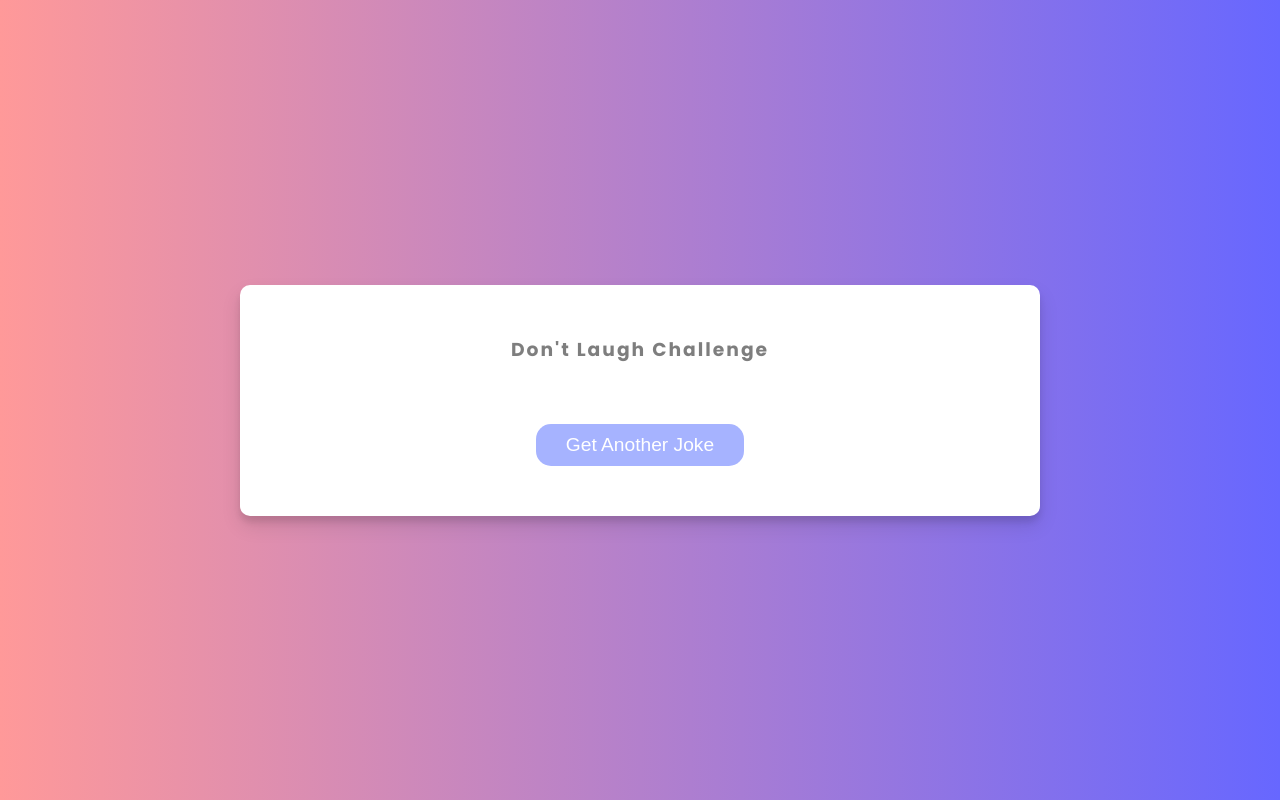
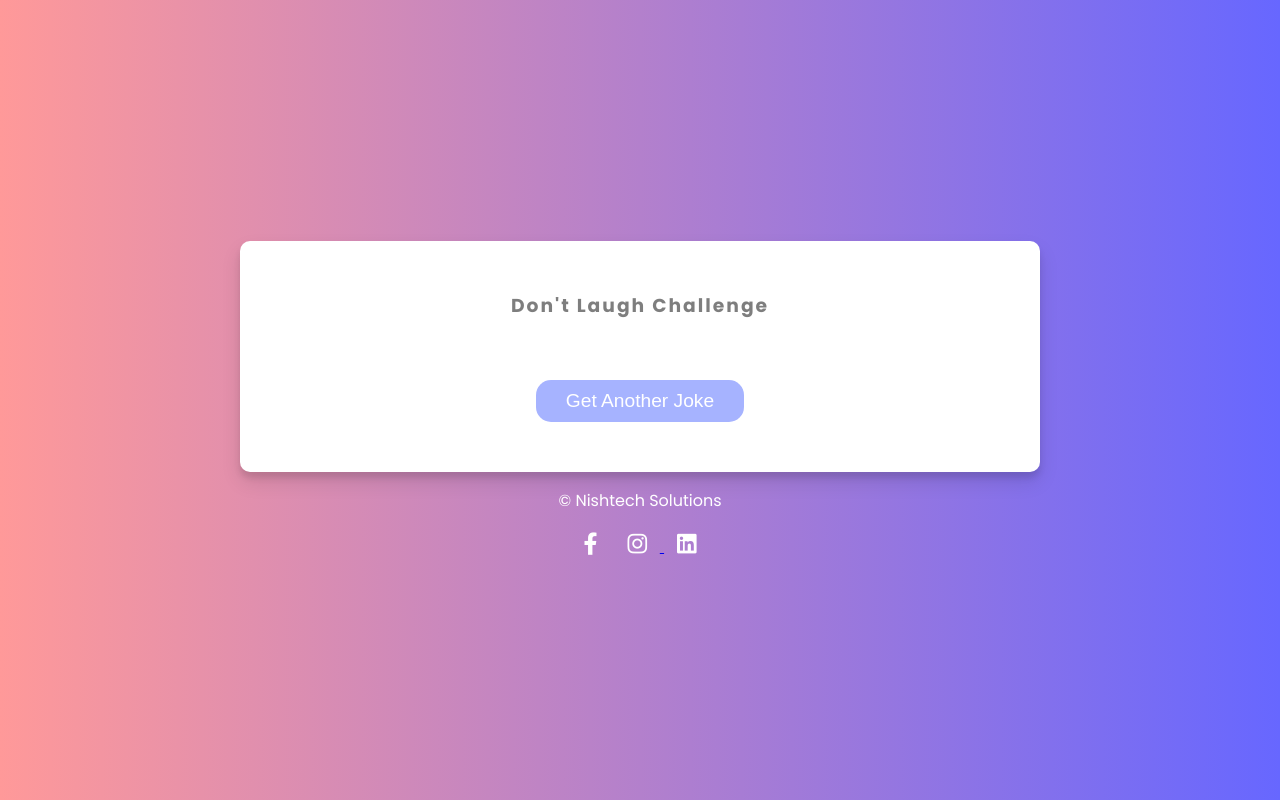
Before and after one commit to nischalgurung/Dad-Jokes, a plain HTML site: page index.html in a window 1280 px wide. Drawn offline with Linux system fonts and the light colour scheme; no server answers.

Commit message:
added copyright and social links

```diff
--- a/index.html
+++ b/index.html
@@ -6,17 +6,30 @@
     <meta http-equiv="X-UA-Compatible" content="IE=edge">
     <meta name="viewport" content="width=device-width, initial-scale=1.0">
     <title>Dad Jokes</title>
+    <link rel="stylesheet" href="https://cdnjs.cloudflare.com/ajax/libs/font-awesome/6.0.0-beta3/css/all.min.css"
+        integrity="sha512-Fo3rlrZj/k7ujTnHg4CGR2D7kSs0v4LLanw2qksYuRlEzO+tcaEPQogQ0KaoGN26/zrn20ImR1DfuLWnOo7aBA=="
+        crossorigin="anonymous" referrerpolicy="no-referrer" />
+
     <link rel="stylesheet" href="./style.css">
 </head>
 
 <body>
-<div class="container">
-    <h3>Don't Laugh Challenge</h3>
-    <div id="joke" class="joke">
+    <div class="container">
+        <h3>Don't Laugh Challenge</h3>
+        <div id="joke" class="joke">
+        </div>
+        <button id="jokeBtn" class="btn">Get Another Joke</button>
     </div>
-    <button id="jokeBtn" class="btn">Get Another Joke</button>
-</div>
     <script src="./main.js"></script>
+    <footer class="footer">
+        <p class="footer-text">&copy; Nishtech Solutions</p>
+        <a href="https://www.facebook.com/ba.cl.56/"><i class="fa-brands fa-facebook-f icon"></i></a>
+        <a href="https://www.instagram.com/mister_pojyung/"><i class="fa-brands fa-instagram icon"></i>
+        </a>
+        <a href="https://www.linkedin.com/in/nischal-gurung-77a206224/"><i class="fa-brands fa-linkedin icon"></i>
+        </a>
+    </footer>
 </body>
 
+
 </html>
--- a/style.css
+++ b/style.css
@@ -57,6 +57,20 @@ h3 {
     transform: scale(0.98);
 }
 
+.footer {
+    text-align: center;
+}
+
+.footer-text {
+    color: white;
+}
+
+.icon {
+    color: white;
+    font-size: 1.4rem;
+    margin: 0.2rem 0.8rem;
+}
+
 @media(max-width:400px) {
     .joke {
         font-size: 24px;
```
